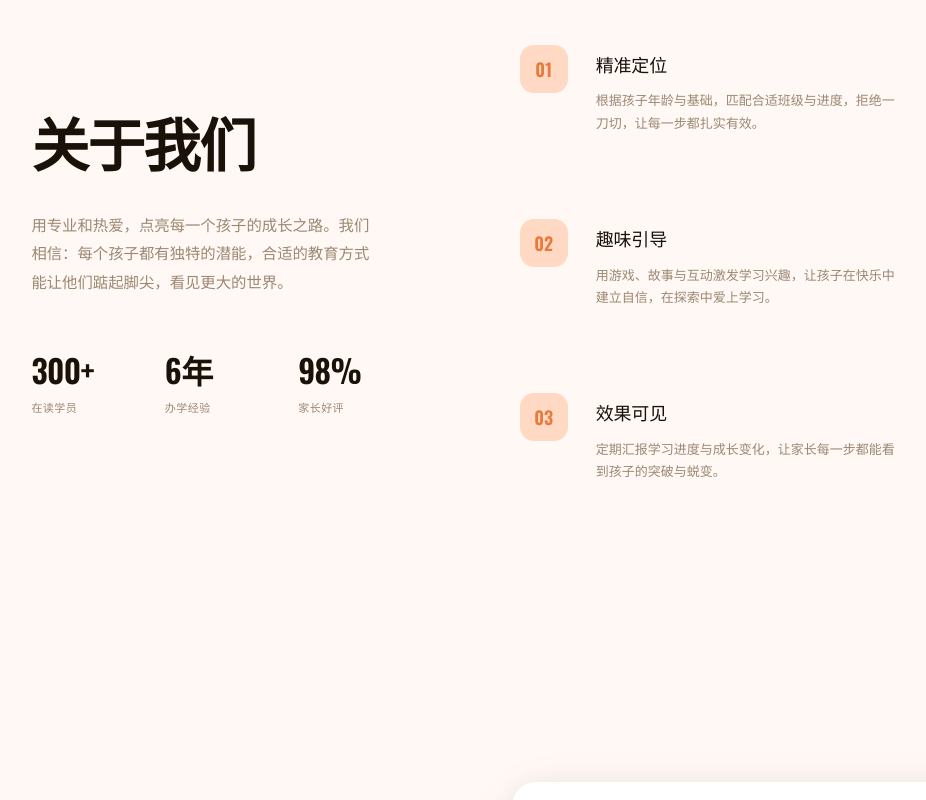
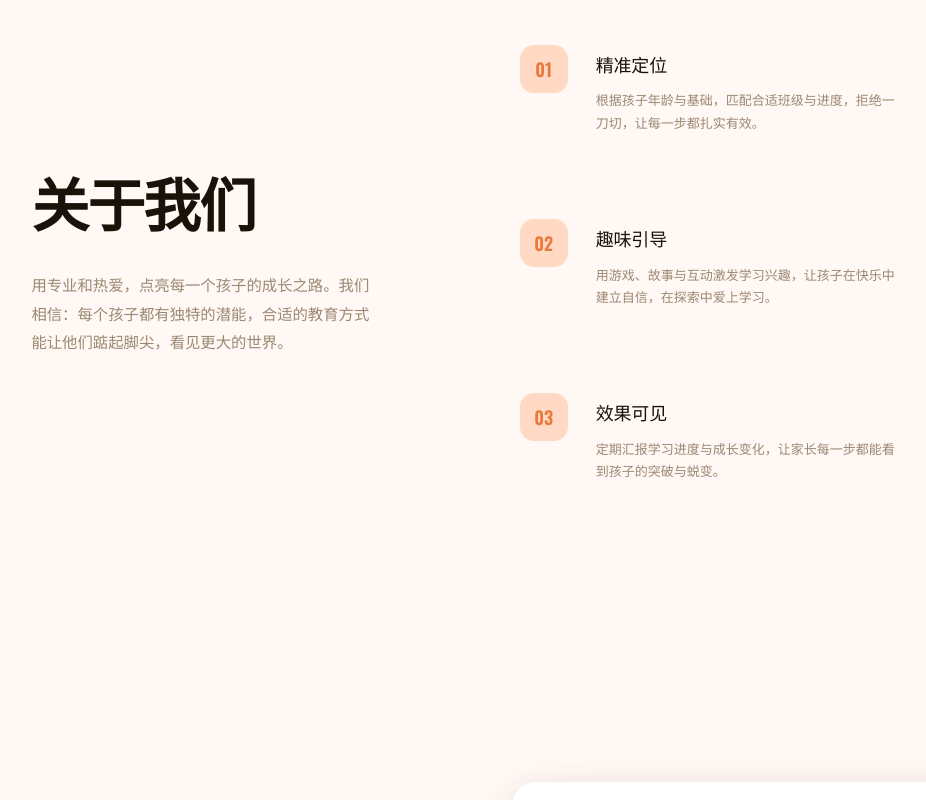
Before and after one commit to tujunjie003/jiaopei-website, a plain HTML site: page index.html in a window 1280 px wide. Shown: the part 1708-2508 px from the top of the page, without its empty margins (71-997 px from the left). Drawn offline with nearby package versions, Linux system fonts and the light colour scheme.

Commit message:
fix: eyebrow +4px, remove about-meta, hero-image centered

```diff
--- a/index.html
+++ b/index.html
@@ -214,11 +214,10 @@
             display: flex;
             flex-direction: column;
             justify-content: center;
-            align-self: stretch;
         }
 
         .hero-eyebrow {
-            font-size: 26px;
+            font-size: 30px;
             font-family: 'Oswald', 'Noto Sans SC', sans-serif;
             font-weight: 400;
             text-transform: uppercase;
@@ -1615,20 +1614,7 @@
         <div class="about-left">
                         <h2 class="about-title">关于我们</h2>
             <p class="about-desc">用专业和热爱，点亮每一个孩子的成长之路。我们相信：每个孩子都有独特的潜能，合适的教育方式能让他们踮起脚尖，看见更大的世界。</p>
-            <div class="about-meta">
-                <div class="about-meta-item">
-                    <div class="about-meta-num">300+</div>
-                    <div class="about-meta-label">在读学员</div>
-                </div>
-                <div class="about-meta-item">
-                    <div class="about-meta-num">6年</div>
-                    <div class="about-meta-label">办学经验</div>
-                </div>
-                <div class="about-meta-item">
-                    <div class="about-meta-num">98%</div>
-                    <div class="about-meta-label">家长好评</div>
-                </div>
-            </div>
+
         </div>
         <div class="about-right">
             <div class="about-features">
```
